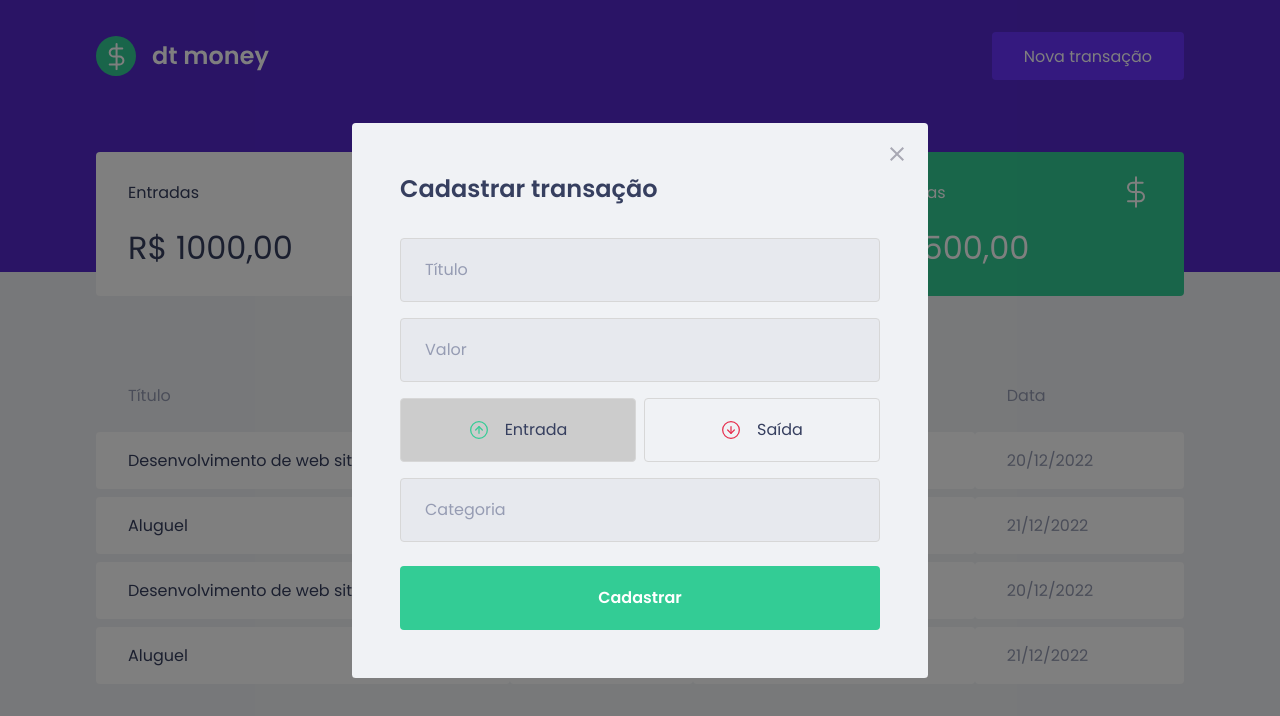
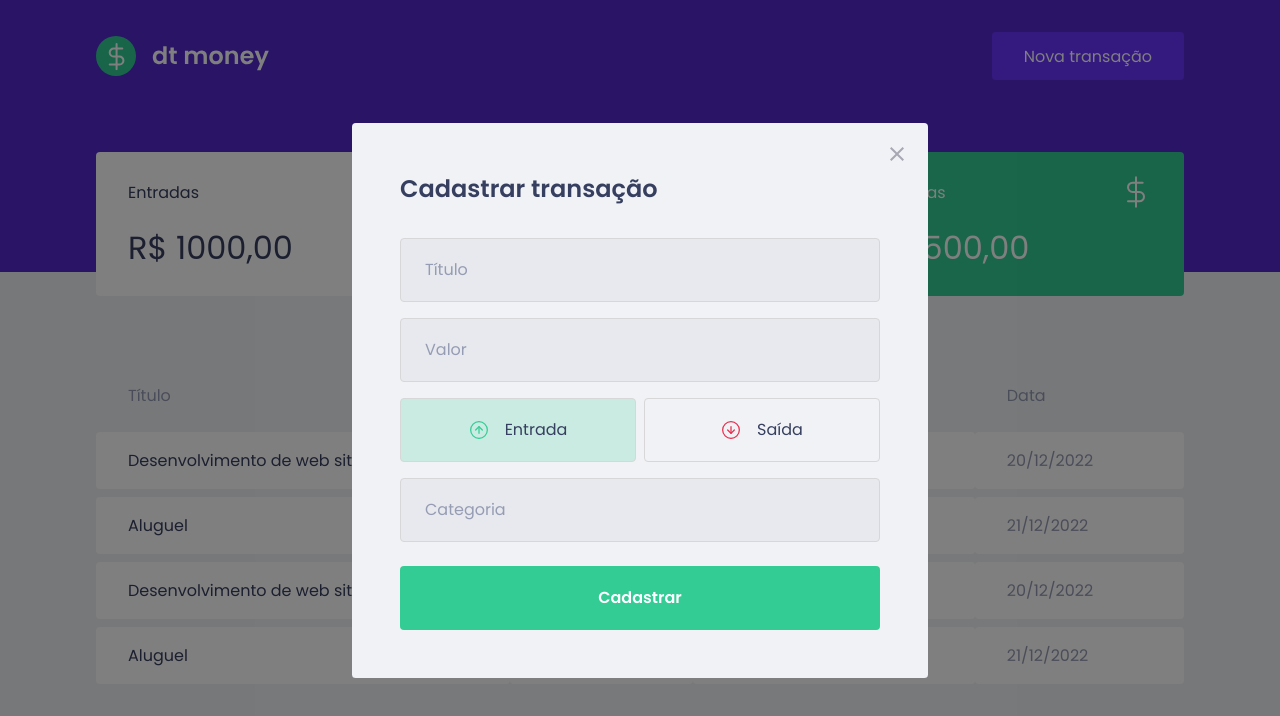
Before and after one commit to MurilloIDM/react-dtmoney, a React (Create React App) app: page / in a window 1280 px wide. Both pictures are taken after a click on the button "Nova transação". Shown: the top 716 px of the page. Built offline with nearby package versions, Linux system fonts and the light colour scheme; no server answers; what miragejs would draw is missing.

Commit message:
New: Cores dos botões

```diff
--- a/src/components/NewTransactionModal/index.tsx
+++ b/src/components/NewTransactionModal/index.tsx
@@ -50,6 +50,7 @@
             type="button"
             onClick={() => setType('deposit')}
             isActive={type === 'deposit'}
+            activeColor="green"
           >
             <img src={incomeImg} alt="Entrada" />
             <span>Entrada</span>
@@ -59,6 +60,7 @@
             type="button"
             onClick={() => setType('withdraw')}
             isActive={type === 'withdraw'}
+            activeColor="red"
           >
             <img src={outcomeImg} alt="Saída" />
             <span>Saída</span>
--- a/src/components/NewTransactionModal/styles.ts
+++ b/src/components/NewTransactionModal/styles.ts
@@ -1,5 +1,5 @@
 import styled from "styled-components";
-import { darken } from "polished";
+import { darken, transparentize } from "polished";
 
 export const Container = styled.form`
   h2 {
@@ -55,13 +55,19 @@
 
 interface RadioBoxProps {
   isActive: boolean;
+  activeColor: 'green' | 'red';
 }
+
+const colors = {
+  green: "#33CC95",
+  red: "#E52E4D",
+};
 
 export const RadioBox = styled.button<RadioBoxProps>`
   height: 4rem;
   border: 1px solid #d7d7d7;
   border-radius: 0.25rem;
-  background: ${(props) => props.isActive ? "#ccc" : "transparent"};
+  background: ${(props) => props.isActive ? transparentize(0.8, colors[props.activeColor]) : "transparent"};
   display: flex;
   align-items: center;
   justify-content: center;
```
